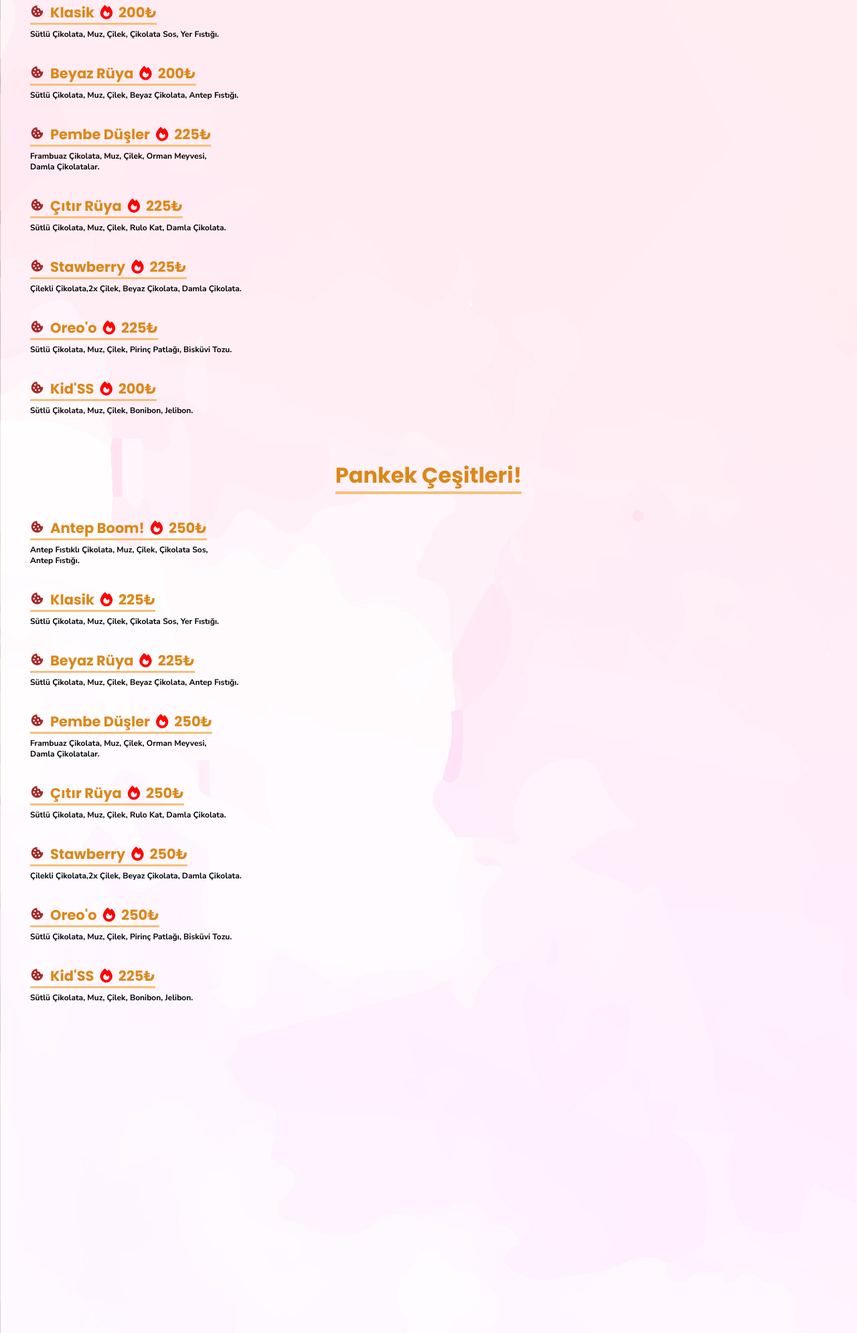
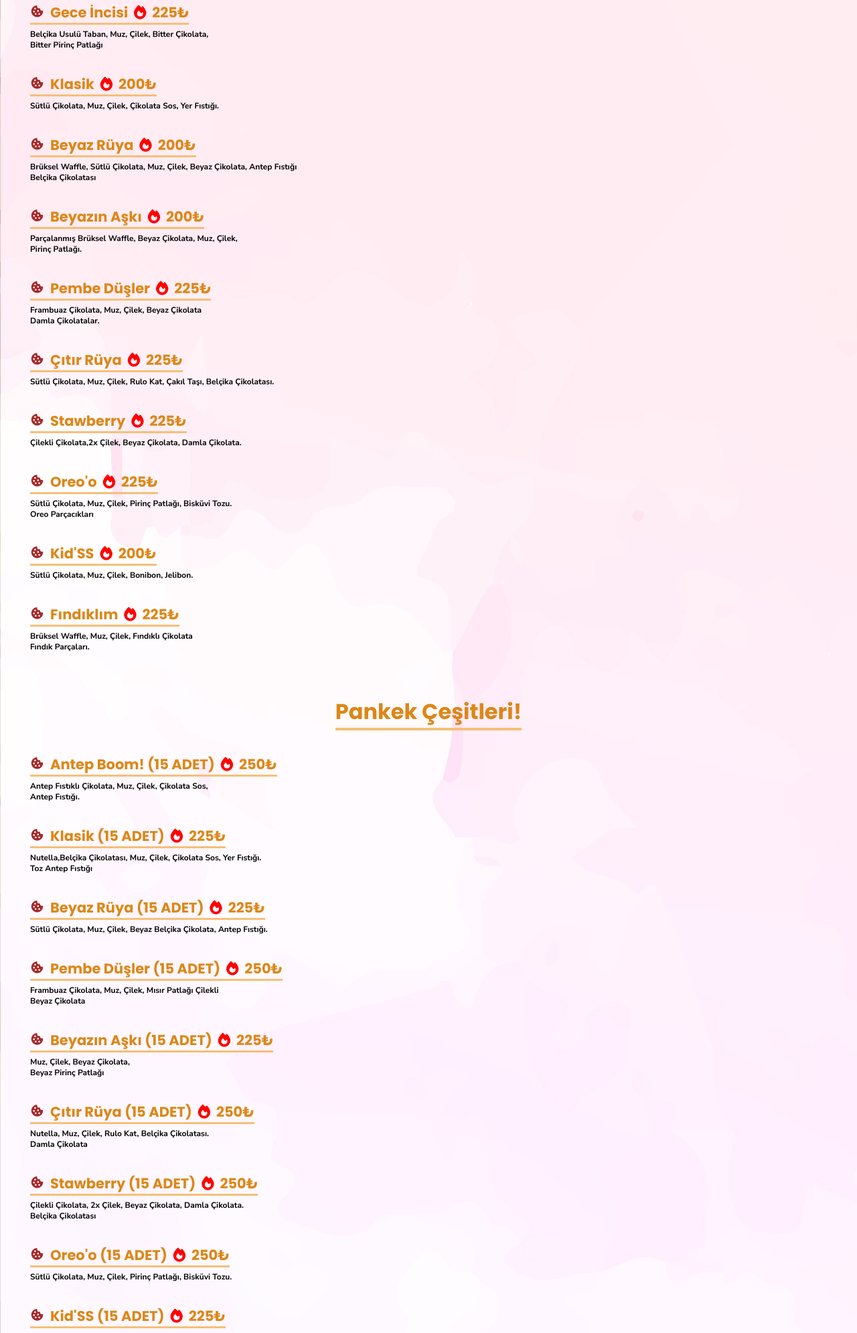
Before and after one commit to MKagan28/AresGymLast, a plain HTML site: page index.html in a window 1280 px wide. Shown: the part 809-2800 px from the top of the page at 67% size. Drawn offline with nearby package versions, Linux system fonts and the light colour scheme.

Commit message:
Updates index.html

```diff
--- a/index.html
+++ b/index.html
@@ -35,6 +35,19 @@
     <div class="exp">
         <p>Antep Fıstıklı Çikolata, Muz, Çilek, Çikolata Sos,<br> Antep Fıstığı.</p>
     </div>
+
+
+     <div class="hot-drinks">
+        <div class="name">
+            <h1><i11 class='bx bxs-cookie'></i11>&nbsp; Gece İncisi &nbsp;<i2 class="fa-solid fa-fire"></i2>&nbsp; 225₺ </h1>
+        </div>
+    </div>
+    <div class="exp">
+        <p>Belçika Usulü Taban, Muz, Çilek, Bitter Çikolata,<br> Bitter Pirinç Patlağı</p>
+    </div>
+
+
+
     <div class="hot-drinks">
         <div class="name">
             <h1><i11 class='bx bxs-cookie'></i11>&nbsp; Klasik &nbsp;<i2 class="fa-solid fa-fire"></i2>&nbsp; 200₺ </h1>
@@ -51,8 +64,20 @@
     </div>
 
     <div class="exp">
-        <p>Sütlü Çikolata, Muz, Çilek, Beyaz Çikolata, Antep Fıstığı.</p>
+        <p>Brüksel Waffle, Sütlü Çikolata, Muz, Çilek, Beyaz Çikolata, Antep Fıstığı <br> Belçika Çikolatası</p>
     </div>
+
+    <div class="hot-drinks">
+        <div class="name">
+            <h1><i11 class='bx bxs-cookie'></i11>&nbsp; Beyazın Aşkı &nbsp;<i2 class="fa-solid fa-fire"></i2>&nbsp; 200₺ </h1>
+        </div>
+    </div>
+
+    <div class="exp">
+        <p>Parçalanmış Brüksel Waffle, Beyaz Çikolata, Muz, Çilek, <br> Pirinç Patlağı.</p>
+    </div>
+
+
 
     <div class="hot-drinks">
         <div class="name">
@@ -61,7 +86,7 @@
     </div>
 
     <div class="exp">
-        <p>Frambuaz Çikolata, Muz, Çilek, Orman Meyvesi, <br>Damla Çikolatalar.</p>
+        <p>Frambuaz Çikolata, Muz, Çilek, Beyaz Çikolata <br>Damla Çikolatalar.</p>
     </div>
 
     <div class="hot-drinks">
@@ -71,7 +96,7 @@
     </div>
 
     <div class="exp">
-        <p>Sütlü Çikolata, Muz, Çilek, Rulo Kat, Damla Çikolata.</p>
+        <p>Sütlü Çikolata, Muz, Çilek, Rulo Kat, Çakıl Taşı, Belçika Çikolatası.</p>
     </div>
 
     <div class="hot-drinks">
@@ -91,7 +116,7 @@
     </div>
 
     <div class="exp">
-        <p>Sütlü Çikolata, Muz, Çilek, Pirinç Patlağı, Bisküvi Tozu.</p>
+        <p>Sütlü Çikolata, Muz, Çilek, Pirinç Patlağı, Bisküvi Tozu. <br> Oreo Parçacıkları</p>
     </div>
 
     <div class="hot-drinks">
@@ -103,6 +128,17 @@
     <div class="exp">
         <p>Sütlü Çikolata, Muz, Çilek, Bonibon, Jelibon.</p>
     </div>
+
+     <div class="hot-drinks">
+        <div class="name">
+            <h1><i11 class='bx bxs-cookie'></i11>&nbsp; Fındıklım &nbsp;<i2 class="fa-solid fa-fire"></i2>&nbsp; 225₺ </h1>
+        </div>
+    </div>
+
+    <div class="exp">
+        <p>Brüksel Waffle, Muz, Çilek, Fındıklı Çikolata <br> Fındık Parçaları.</p>
+    </div>
+
 
 
 
@@ -117,7 +153,7 @@
 
     <div class="hot-drinks">
         <div class="name">
-            <h1><i11 class='bx bxs-cookie'></i11>&nbsp; Antep Boom! &nbsp;<i2 class="fa-solid fa-fire"></i2>&nbsp; 250₺ </h1>
+            <h1><i11 class='bx bxs-cookie'></i11>&nbsp; Antep Boom! (15 ADET) &nbsp;<i2 class="fa-solid fa-fire"></i2>&nbsp; 250₺ </h1>
         </div>
     </div>
     <div class="exp">
@@ -125,56 +161,68 @@
     </div>
     <div class="hot-drinks">
         <div class="name">
-            <h1><i11 class='bx bxs-cookie'></i11>&nbsp; Klasik &nbsp;<i2 class="fa-solid fa-fire"></i2>&nbsp; 225₺ </h1>
+            <h1><i11 class='bx bxs-cookie'></i11>&nbsp; Klasik (15 ADET) &nbsp;<i2 class="fa-solid fa-fire"></i2>&nbsp; 225₺ </h1>
         </div>
     </div>
     <div class="exp">
-        <p>Sütlü Çikolata, Muz, Çilek, Çikolata Sos, Yer Fıstığı.</p>
+        <p>Nutella,Belçika Çikolatası, Muz, Çilek, Çikolata Sos, Yer Fıstığı. <br> Toz Antep Fıstığı</p>
     </div>
 
     <div class="hot-drinks">
         <div class="name">
-            <h1><i11 class='bx bxs-cookie'></i11>&nbsp; Beyaz Rüya &nbsp;<i2 class="fa-solid fa-fire"></i2>&nbsp; 225₺ </h1>
+            <h1><i11 class='bx bxs-cookie'></i11>&nbsp; Beyaz Rüya (15 ADET) &nbsp;<i2 class="fa-solid fa-fire"></i2>&nbsp; 225₺ </h1>
         </div>
     </div>
 
     <div class="exp">
-        <p>Sütlü Çikolata, Muz, Çilek, Beyaz Çikolata, Antep Fıstığı.</p>
+        <p>Sütlü Çikolata, Muz, Çilek, Beyaz Belçika Çikolata, Antep Fıstığı.</p>
     </div>
 
     <div class="hot-drinks">
         <div class="name">
-            <h1><i11 class='bx bxs-cookie'></i11>&nbsp; Pembe Düşler &nbsp;<i2 class="fa-solid fa-fire"></i2>&nbsp; 250₺ </h1>
+            <h1><i11 class='bx bxs-cookie'></i11>&nbsp; Pembe Düşler (15 ADET) &nbsp;<i2 class="fa-solid fa-fire"></i2>&nbsp; 250₺ </h1>
         </div>
     </div>
 
     <div class="exp">
-        <p>Frambuaz Çikolata, Muz, Çilek, Orman Meyvesi, <br>Damla Çikolatalar.</p>
+        <p>Frambuaz Çikolata, Muz, Çilek, Mısır Patlağı Çilekli <br> Beyaz Çikolata</p>
+    </div>
+
+
+    <div class="hot-drinks">
+        <div class="name">
+            <h1><i11 class='bx bxs-cookie'></i11>&nbsp; Beyazın Aşkı (15 ADET) &nbsp;<i2 class="fa-solid fa-fire"></i2>&nbsp; 225₺ </h1>
+        </div>
+    </div>
+
+    <div class="exp">
+        <p>Muz, Çilek, Beyaz Çikolata, <br>Beyaz Pirinç Patlağı</p>
+    </div>
+
+
+    <div class="hot-drinks">
+        <div class="name">
+            <h1><i11 class='bx bxs-cookie'></i11>&nbsp; Çıtır Rüya (15 ADET) &nbsp;<i2 class="fa-solid fa-fire"></i2>&nbsp; 250₺ </h1>
+        </div>
+    </div>
+
+    <div class="exp">
+        <p>Nutella, Muz, Çilek, Rulo Kat, Belçika Çikolatası. <br> Damla Çikolata </p>
     </div>
 
     <div class="hot-drinks">
         <div class="name">
-            <h1><i11 class='bx bxs-cookie'></i11>&nbsp; Çıtır Rüya &nbsp;<i2 class="fa-solid fa-fire"></i2>&nbsp; 250₺ </h1>
+            <h1><i11 class='bx bxs-cookie'></i11>&nbsp; Stawberry (15 ADET) &nbsp;<i2 class="fa-solid fa-fire"></i2>&nbsp; 250₺ </h1>
         </div>
     </div>
 
     <div class="exp">
-        <p>Sütlü Çikolata, Muz, Çilek, Rulo Kat, Damla Çikolata.</p>
+        <p>Çilekli Çikolata, 2x Çilek, Beyaz Çikolata, Damla Çikolata. <br> Belçika Çikolatası </p>
     </div>
 
     <div class="hot-drinks">
         <div class="name">
-            <h1><i11 class='bx bxs-cookie'></i11>&nbsp; Stawberry &nbsp;<i2 class="fa-solid fa-fire"></i2>&nbsp; 250₺ </h1>
-        </div>
-    </div>
-
-    <div class="exp">
-        <p>Çilekli Çikolata,2x Çilek, Beyaz Çikolata, Damla Çikolata.</p>
-    </div>
-
-    <div class="hot-drinks">
-        <div class="name">
-            <h1><i11 class='bx bxs-cookie'></i11>&nbsp; Oreo'o &nbsp;<i2 class="fa-solid fa-fire"></i2>&nbsp; 250₺ </h1>
+            <h1><i11 class='bx bxs-cookie'></i11>&nbsp; Oreo'o (15 ADET) &nbsp;<i2 class="fa-solid fa-fire"></i2>&nbsp; 250₺ </h1>
         </div>
     </div>
 
@@ -184,7 +232,7 @@
 
     <div class="hot-drinks">
         <div class="name">
-            <h1><i11 class='bx bxs-cookie'></i11>&nbsp; Kid'SS &nbsp;<i2 class="fa-solid fa-fire"></i2>&nbsp; 225₺ </h1>
+            <h1><i11 class='bx bxs-cookie'></i11>&nbsp; Kid'SS (15 ADET) &nbsp;<i2 class="fa-solid fa-fire"></i2>&nbsp; 225₺ </h1>
         </div>
     </div>
 
@@ -193,6 +241,61 @@
     </div>
 
 
+    <div class="hot-drinks">
+        <div class="name">
+            <h1><i11 class='bx bxs-cookie'></i11>&nbsp; Fındıklım (15 ADET) &nbsp;<i2 class="fa-solid fa-fire"></i2>&nbsp; 250₺ </h1>
+        </div>
+    </div>
+
+    <div class="exp">
+        <p>Fındıklı Çikolata, Muz, Çilek, Fındık</p>
+    </div>
+
+
+
+     <div class="hot-drinks">
+        <div class="name">
+            <h1>&nbsp; Su &nbsp; &nbsp; 20₺ </h1>
+        </div>
+    </div>
+
+    <div class="hot-drinks">
+        <div class="name">
+            <h1>&nbsp; Limonata &nbsp; &nbsp; 50₺ </h1>
+        </div>
+    </div>
+
+     <div class="hot-drinks">
+        <div class="name">
+            <h1>&nbsp; Kola &nbsp; &nbsp; 60₺ </h1>
+        </div>
+    </div>
+
+    <div class="hot-drinks">
+        <div class="name">
+            <h1>&nbsp; Lipton &nbsp; &nbsp; 60₺ </h1>
+        </div>
+    </div>
+
+     <div class="hot-drinks">
+        <div class="name">
+            <h1>&nbsp; Sade Soda &nbsp; &nbsp; 30₺ </h1>
+        </div>
+    </div>
+
+     <div class="hot-drinks">
+        <div class="name">
+            <h1>&nbsp; Meyveli Soda &nbsp; &nbsp; 40₺ </h1>
+        </div>
+    </div>
+
+     <div class="hot-drinks">
+        <div class="name">
+            <h1>&nbsp; Çay &nbsp; &nbsp; 30₺ </h1>
+        </div>
+    </div>
+
+
 
 
 </body>
```
